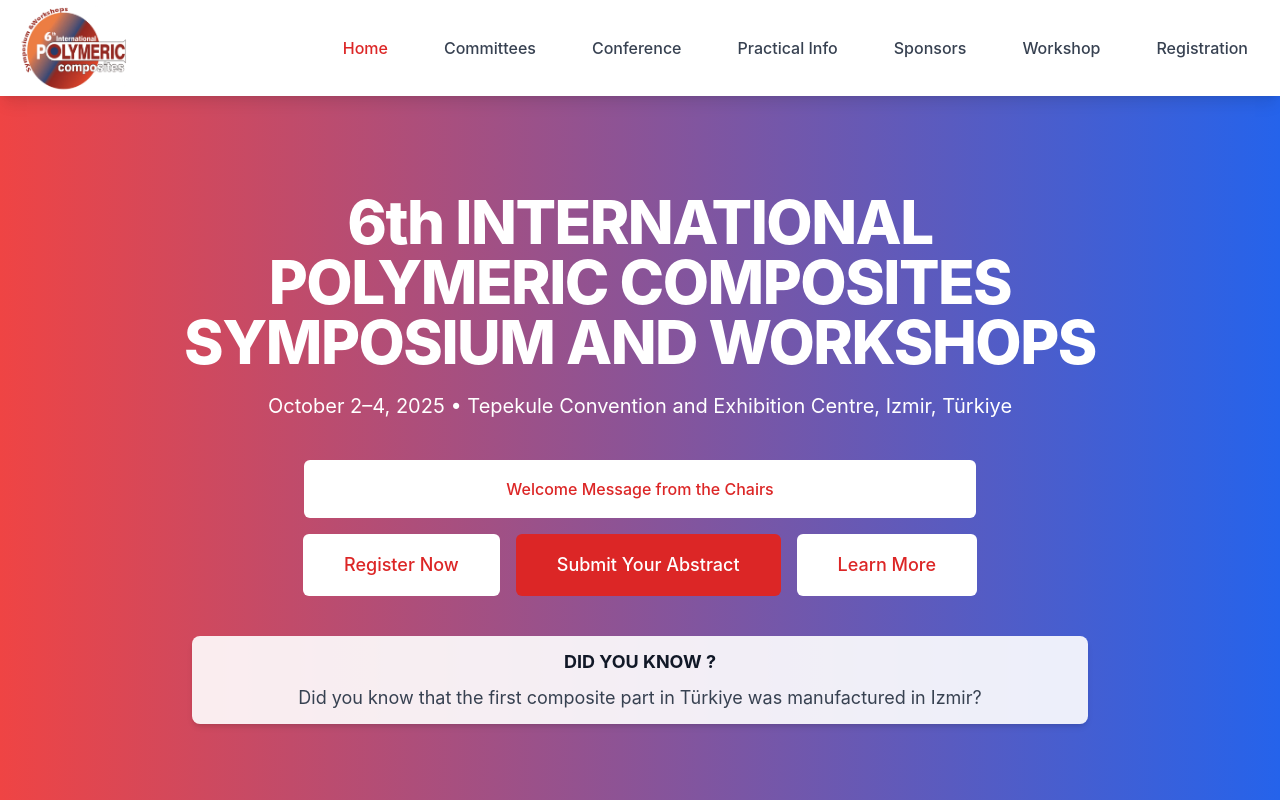
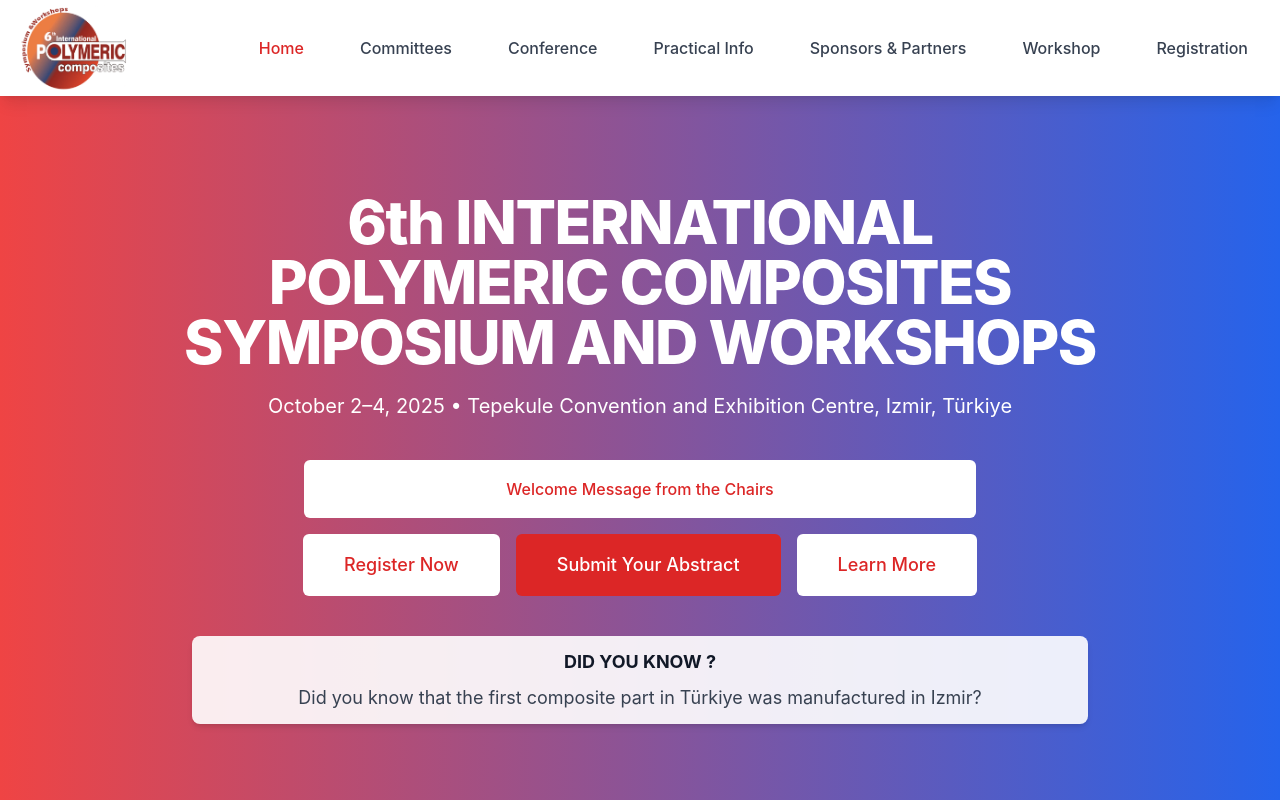
Before and after one commit to vbahadircan/polmericcompositessymposium, a React (Create React App) app: page / in a window 1280 px wide. Shown: the top 800 px of the page. Built offline with nearby package versions, Linux system fonts and the light colour scheme.

Commit message:
navbar değişti

```diff
--- a/src/components/Navbar.js
+++ b/src/components/Navbar.js
@@ -95,7 +95,7 @@ export default function Navbar() {
               )}
             </div>
 
-            <Link to="/sponsors" className={getLinkClass('/sponsors')}>Sponsors</Link>
+            <Link to="/sponsors" className={getLinkClass('/sponsors')}>Sponsors & Partners</Link>
 
             <Link to="/workshop" className={getLinkClass('/workshop')}>Workshop</Link>
 
```
